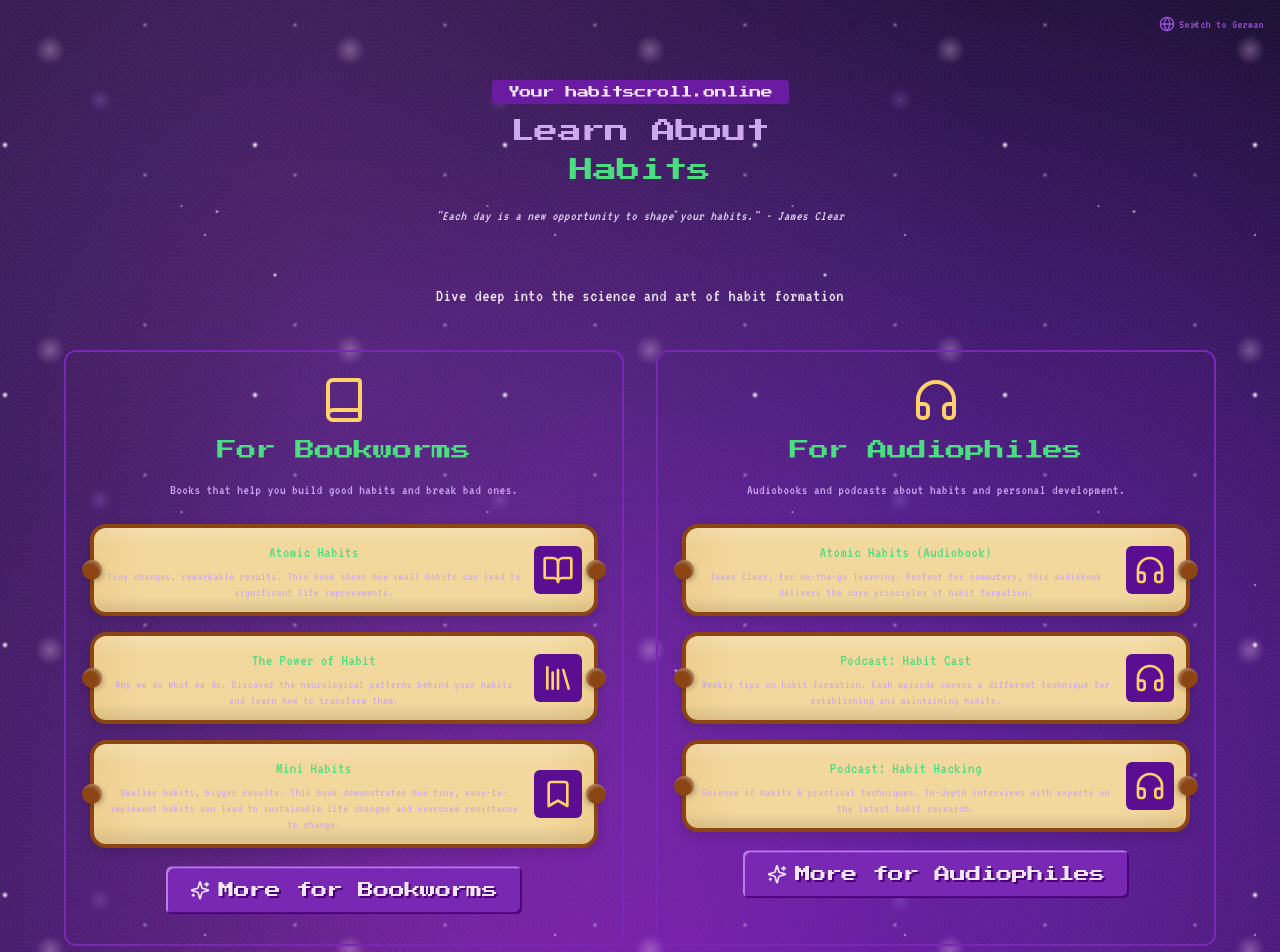
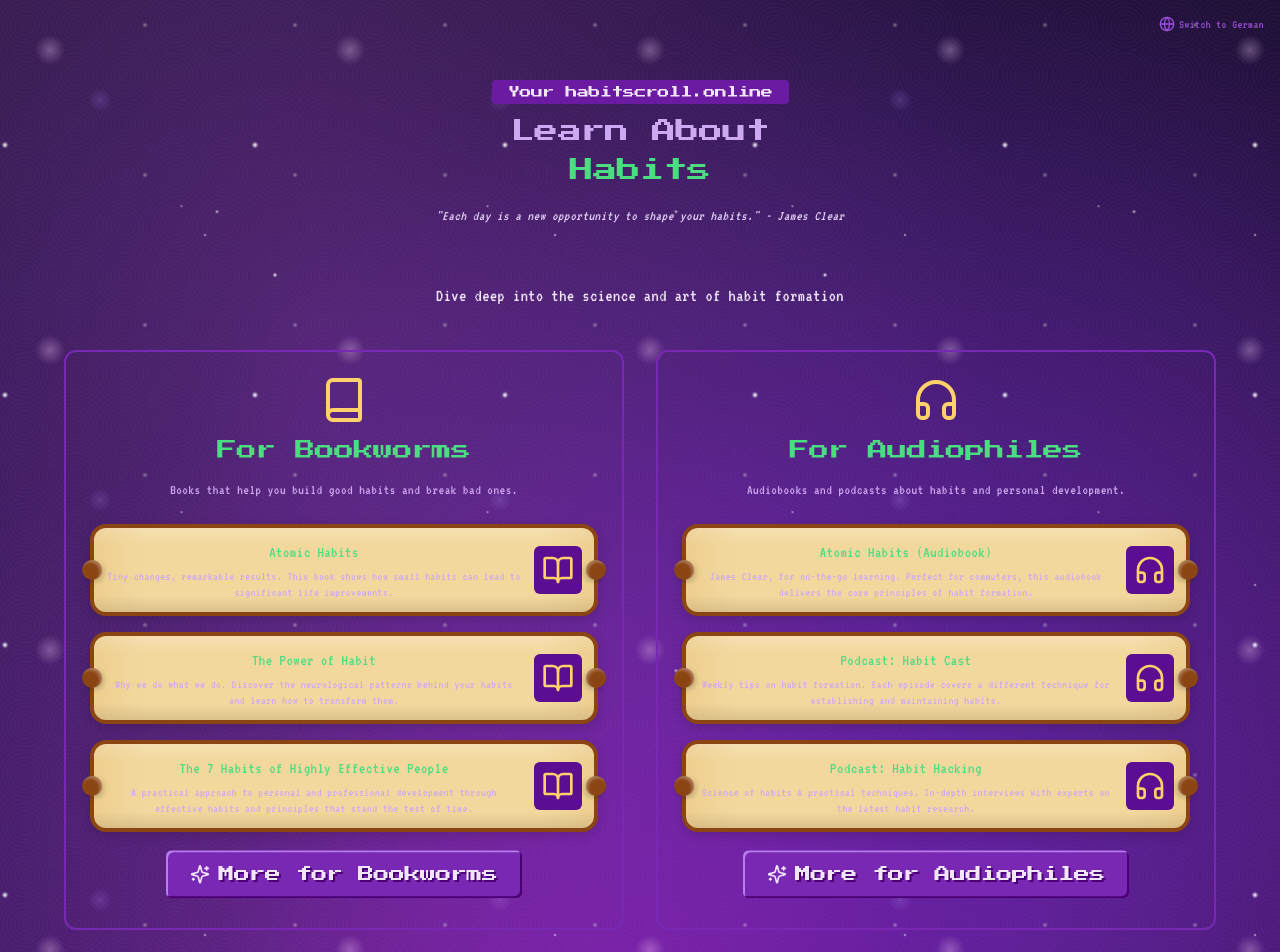
Before and after one commit to Ralek1/habitscroll-online, a React (Vite) app: page /#/learn-about-habits in a window 1280 px wide. Shown: the top 952 px of the page. Built offline with nearby package versions, Linux system fonts and the light colour scheme.

Commit message:
Fix: Update book information and icons
Updated the third book's title, description, and link. Also, unified the book icons to match the first book's icon.

```diff
--- a/src/pages/LearnAboutHabits.tsx
+++ b/src/pages/LearnAboutHabits.tsx
@@ -3,7 +3,7 @@ import { Link } from 'react-router-dom';
 import PixelButton from '../components/PixelButton';
 import LanguageSwitcher from '../components/LanguageSwitcher';
 import { useLanguage } from '../context/LanguageContext';
-import { Sparkles, Book, Headphones, Film, Search, ArrowRight, BookOpen, Library, Bookmark } from 'lucide-react';
+import { Sparkles, Book, Headphones, Film, Search, ArrowRight, BookOpen } from 'lucide-react';
 import { optimizedImage } from '../utils/optimizeImage';
 
 const LearnAboutHabits: React.FC = () => {
@@ -60,7 +60,7 @@ const LearnAboutHabits: React.FC = () => {
               </p>
 
               <div className="space-y-4 w-full mb-6">
-                {/* Book 1 - Updated link */}
+                {/* Book 1 */}
                 <div className="pixel-scroll-closed">
                   <div className="scroll-closed-body p-3">
                     <a
@@ -86,7 +86,7 @@ const LearnAboutHabits: React.FC = () => {
                   </div>
                 </div>
 
-                {/* Book 2 - Updated link to the new one provided */}
+                {/* Book 2 - Updated with consistent icon */}
                 <div className="pixel-scroll-closed">
                   <div className="scroll-closed-body p-3">
                     <a
@@ -106,13 +106,13 @@ const LearnAboutHabits: React.FC = () => {
                         </p>
                       </div>
                       <div className="w-12 h-12 rounded-md flex-shrink-0 flex items-center justify-center bg-retro-purple-800">
-                        <Library className="w-8 h-8 text-retro-accent" />
+                        <BookOpen className="w-8 h-8 text-retro-accent" />
                       </div>
                     </a>
                   </div>
                 </div>
 
-                {/* Book 3 - Updated title and description */}
+                {/* Book 3 - Updated title, description and icon */}
                 <div className="pixel-scroll-closed">
                   <div className="scroll-closed-body p-3">
                     <a
@@ -123,16 +123,16 @@ const LearnAboutHabits: React.FC = () => {
                     >
                       <div className="flex-1">
                         <span className="font-pixel-text text-base text-green-400 block mb-1">
-                          {language === 'de' ? 'Mini Habits' : 'Mini Habits'}
+                          {language === 'de' ? 'Die 7 Wege zur Effektivität' : 'The 7 Habits of Highly Effective People'}
                         </span>
                         <p className="text-xs font-pixel-text text-retro-purple-200">
                           {language === 'de'
-                            ? 'Kleinere Gewohnheiten, größere Ergebnisse. Dieses Buch zeigt, wie winzige, leicht umzusetzende Gewohnheiten zu nachhaltigen Veränderungen führen können.'
-                            : 'Smaller habits, bigger results. This book demonstrates how tiny, easy-to-implement habits can lead to sustainable life changes and overcome resistance to change.'}
+                            ? 'Ein praxisorientierter Ansatz für persönliche und berufliche Entwicklung durch effektive Gewohnheiten und Prinzipien.'
+                            : 'A practical approach to personal and professional development through effective habits and principles that stand the test of time.'}
                         </p>
                       </div>
                       <div className="w-12 h-12 rounded-md flex-shrink-0 flex items-center justify-center bg-retro-purple-800">
-                        <Bookmark className="w-8 h-8 text-retro-accent" />
+                        <BookOpen className="w-8 h-8 text-retro-accent" />
                       </div>
                     </a>
                   </div>
```
